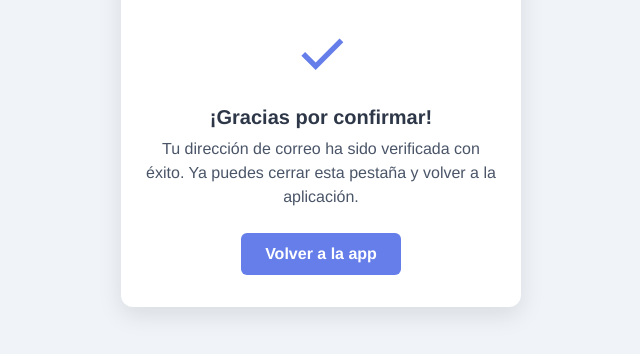
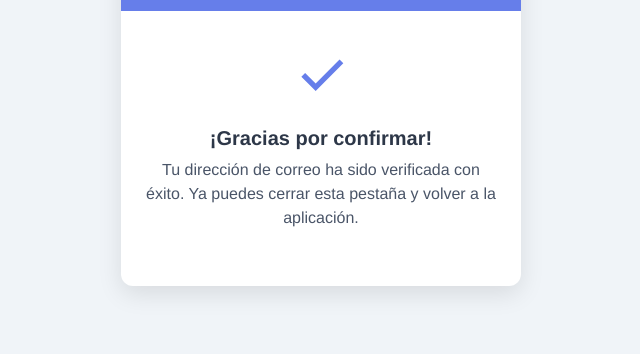
Before and after one commit to zwei-a-infinite/planTEA, a plain HTML site: page index.html in a window 1280 px wide. Shown: the part 314-668 px from the top of the page, without its empty margins (319-959 px from the left). Drawn offline with Linux system fonts and the light colour scheme.

Commit message:
Update index.html

```diff
--- a/index.html
+++ b/index.html
@@ -65,7 +65,6 @@
         <svg viewBox="0 0 24 24"><path d="M10 15.172l-3.95-3.95-1.414 1.414L10 18 20.364 7.636l-1.414-1.414z"/></svg>
         <h2>¡Gracias por confirmar!</h2>
         <p>Tu dirección de correo ha sido verificada con éxito. Ya puedes cerrar esta pestaña y volver a la aplicación.</p>
-        <a href="https://tudominio.github.io/tu-repo">Volver a la app</a>
       </div>
     </div>
   </div>
```
